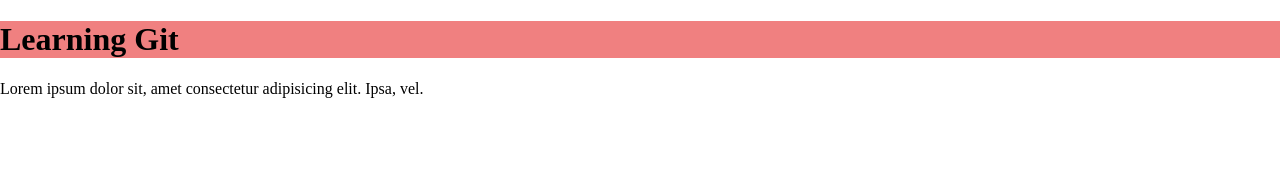
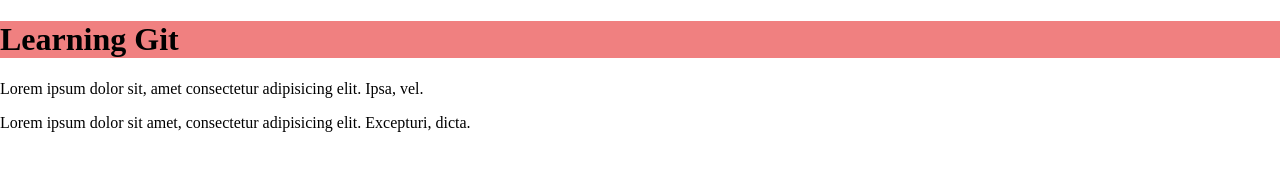
Before and after one commit to sumitkumarsharm/LEARN_GIT, a plain HTML site: page index.html in a window 1280 px wide. Drawn offline with Linux system fonts and the light colour scheme.

Commit message:
this is About seconf para

```diff
--- a/index.html
+++ b/index.html
@@ -9,7 +9,7 @@
 <body>
     <h1>Learning Git</h1>
     <p>Lorem ipsum dolor sit, amet consectetur adipisicing elit. Ipsa, vel.</p>
-
+    <p>Lorem ipsum dolor sit amet, consectetur adipisicing elit. Excepturi, dicta.</p>
 
     <script src="script.js"></script>
 </body>
```
